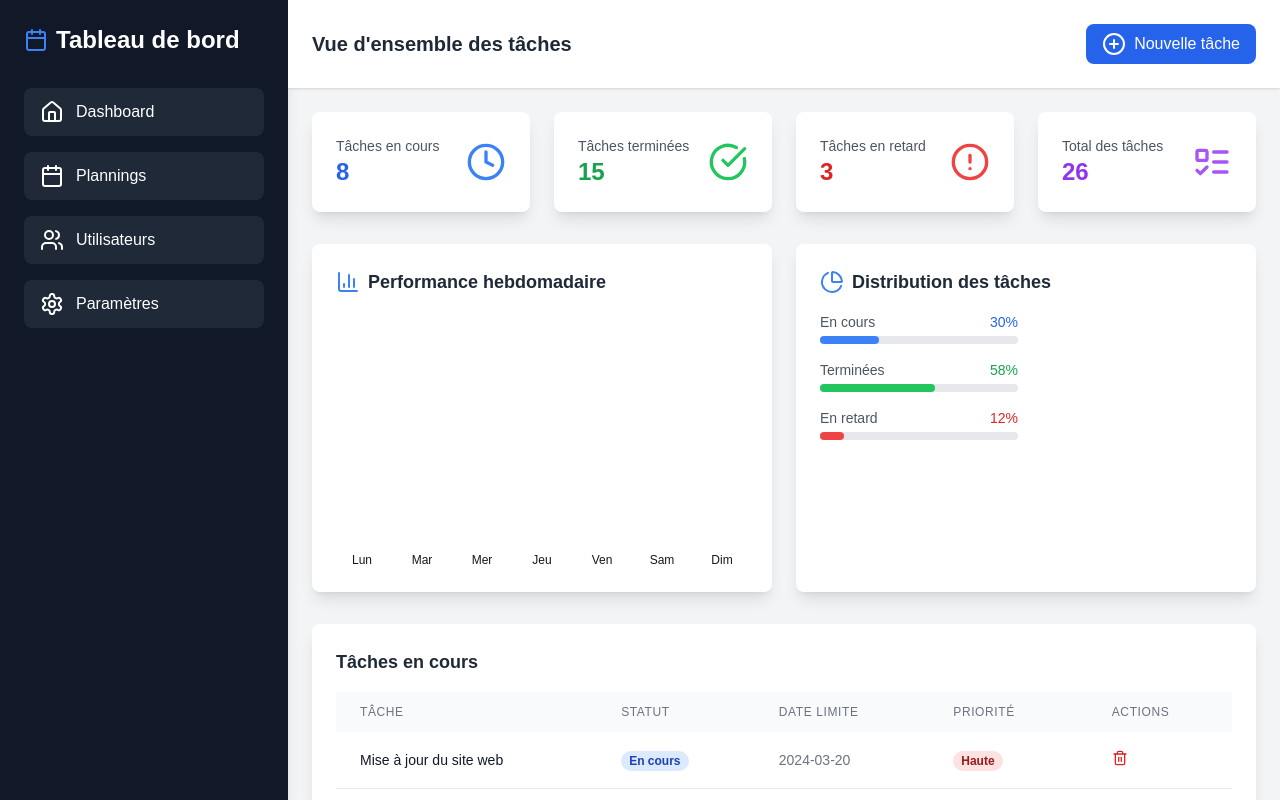
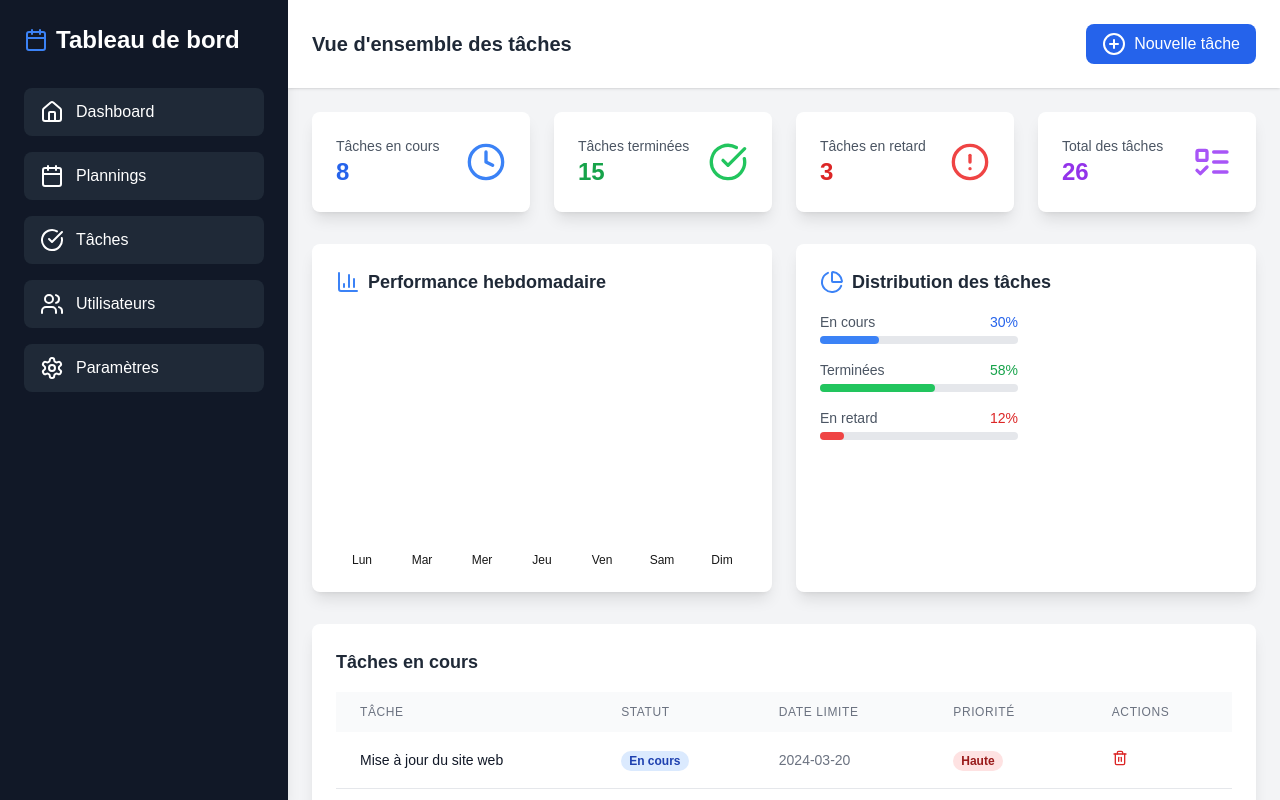
Before and after one commit to Eco2lodgy-Company/planning, a Next.js app: page /employees in a window 1280 px wide. Built offline with nearby package versions, Linux system fonts and the light colour scheme.

Commit message:
dashboard emplyes: okay

```diff
--- a/src/app/employees/page.js
+++ b/src/app/employees/page.js
@@ -4,6 +4,7 @@ import { motion } from "framer-motion";
 import {
   Home,
   Calendar,
+  CircleCheckBig,
   Users,
   Settings,
   PlusCircle,
@@ -60,13 +61,13 @@ export default function EmployeeDashboard() {
           <Calendar className="text-blue-500" aria-hidden="true" /> Tableau de bord
         </h1>
         <nav className="mt-8 space-y-4">
-          {["Dashboard", "Plannings", "Utilisateurs", "Paramètres"].map((item, index) => (
+          {["Dashboard", "Plannings","Tâches", "Utilisateurs", "Paramètres"].map((item, index) => (
             <a
               key={item} // Utilisez un identifiant unique si possible
               href="#"
               className="flex items-center gap-3 py-3 px-4 rounded-lg transition bg-gray-800 hover:bg-blue-600"
             >
-              {[<Home aria-hidden="true" />, <Calendar aria-hidden="true" />, <Users aria-hidden="true" />, <Settings aria-hidden="true" />][index]} {item}
+              {[<Home aria-hidden="true" />, <Calendar aria-hidden="true" />,<CircleCheckBig aria-hidden="true" /> ,<Users aria-hidden="true" />, <Settings aria-hidden="true" />][index]} {item}
             </a>
           ))}
         </nav>
```
